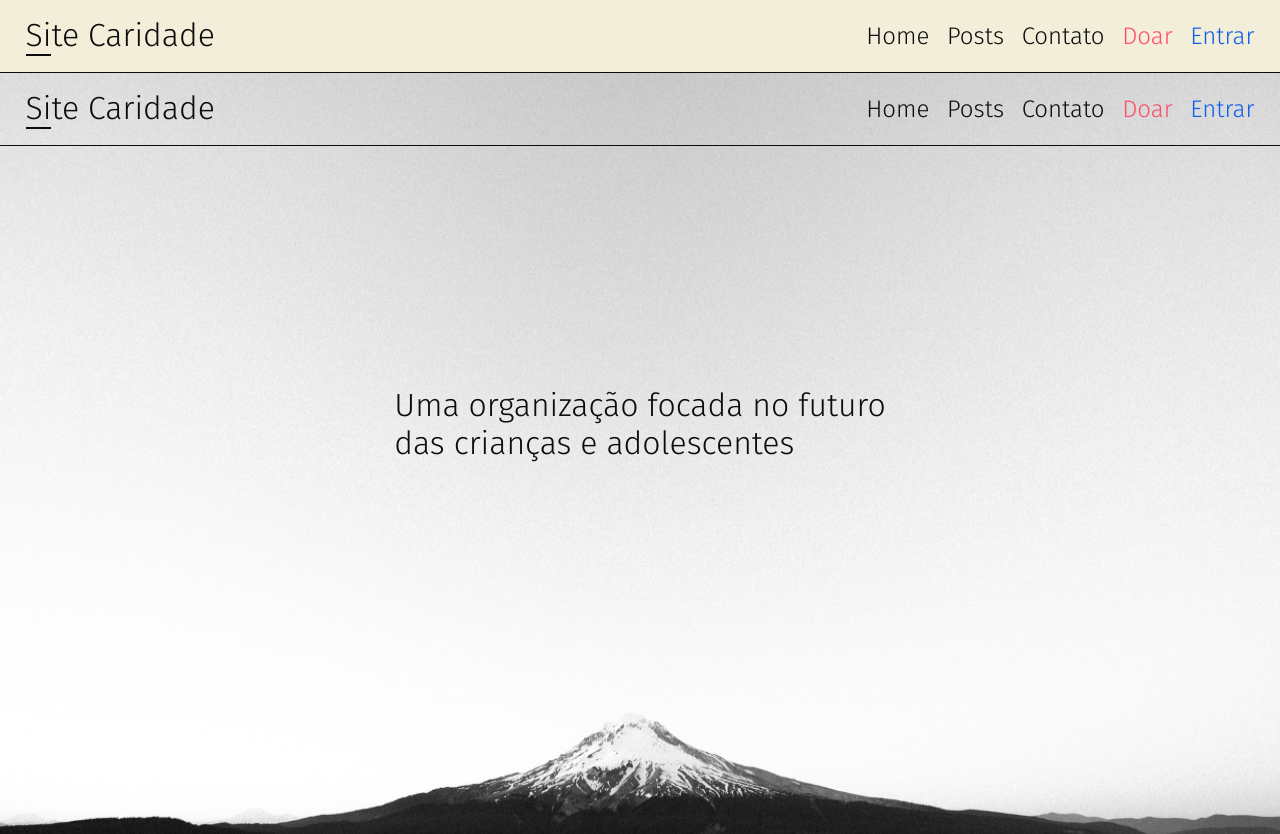
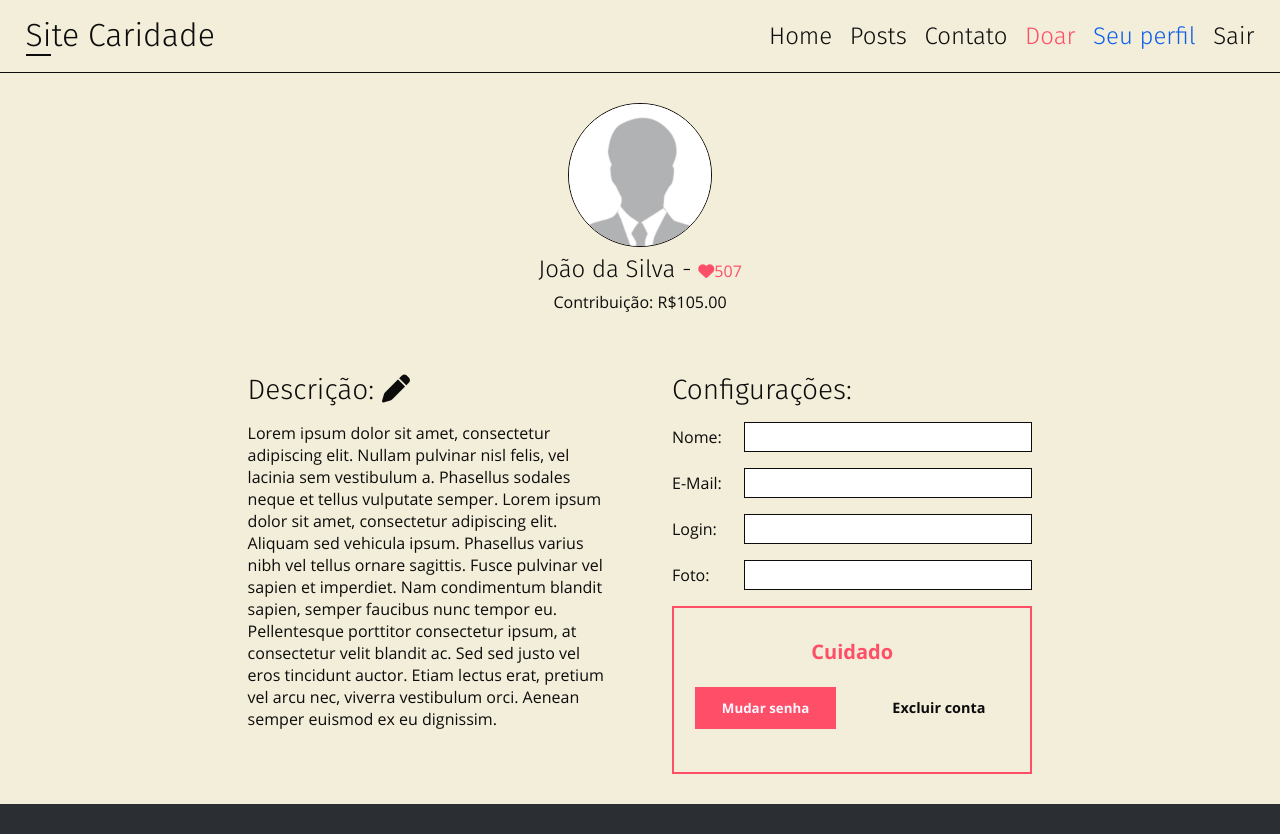
Before and after one commit to Brennon-Oliveira/site-caridade, a React (Create React App) app: page /user in a window 1280 px wide. Shown: the top 834 px of the page. Built offline with nearby package versions, Linux system fonts and the light colour scheme.

Commit message:
Pagina de usuario

```diff
--- a/src/Routes.js
+++ b/src/Routes.js
@@ -7,6 +7,7 @@ import { useState, useContext } from "react";
 import Posts from "./pages/Posts";
 import ProtectedRoute from "./components/ProtectedRoute";
 import Authentication from "./pages/Authentication";
+import CurrentUser from "./pages/CurrentUser";
 
 export default function Routes() {
     const [notShowHeader, setNotShowHeader] = useState([
@@ -32,6 +33,9 @@ export default function Routes() {
                     <ProtectedRoute path="/posts">
                         <Posts />
                     </ProtectedRoute>
+                    <ProtectedRoute path="/user">
+                        <CurrentUser />
+                    </ProtectedRoute>
                     <Route path="/">
                         <Home />
                     </Route>
--- /dev/null
+++ b/src/components/User/EditUser.jsx
@@ -0,0 +1,55 @@
+import style from "../../styles/components/User/EditUser.module.css";
+
+export default function EditUser() {
+    return (
+        <section id={style.editUser}>
+            <div className="container-min">
+                <div className={style.description}>
+                    <h2>
+                        Descrição: <i class="fas fa-pen"></i>
+                    </h2>
+                    <p>
+                        Lorem ipsum dolor sit amet, consectetur adipiscing elit.
+                        Nullam pulvinar nisl felis, vel lacinia sem vestibulum
+                        a. Phasellus sodales neque et tellus vulputate semper.
+                        Lorem ipsum dolor sit amet, consectetur adipiscing elit.
+                        Aliquam sed vehicula ipsum. Phasellus varius nibh vel
+                        tellus ornare sagittis. Fusce pulvinar vel sapien et
+                        imperdiet. Nam condimentum blandit sapien, semper
+                        faucibus nunc tempor eu. Pellentesque porttitor
+                        consectetur ipsum, at consectetur velit blandit ac. Sed
+                        sed justo vel eros tincidunt auctor. Etiam lectus erat,
+                        pretium vel arcu nec, viverra vestibulum orci. Aenean
+                        semper euismod ex eu dignissim.
+                    </p>
+                </div>
+                <div className={style.options}>
+                    <h2>Configurações:</h2>
+                    <div className={style.wrapper}>
+                        <label htmlFor="">Nome</label>
+                        <input type="text" />
+                    </div>
+                    <div className={style.wrapper}>
+                        <label htmlFor="">E-Mail</label>
+                        <input type="text" />
+                    </div>
+                    <div className={style.wrapper}>
+                        <label htmlFor="">Login</label>
+                        <input type="text" />
+                    </div>
+                    <div className={style.wrapper}>
+                        <label htmlFor="">Foto</label>
+                        <input type="text" />
+                    </div>
+                    <div className={style.warning}>
+                        <h3>Cuidado</h3>
+                        <div className={style.btn}>
+                            <button>Mudar senha</button>
+                            <button>Excluir conta</button>
+                        </div>
+                    </div>
+                </div>
+            </div>
+        </section>
+    );
+}
--- /dev/null
+++ b/src/components/User/Profile.jsx
@@ -0,0 +1,19 @@
+import style from "../../styles/components/User/Profile.module.css";
+import userProfile from "../../assets/images/no-profile-img.jpg";
+
+export default function Profile() {
+    return (
+        <section id={style.profile}>
+            <div className="container">
+                <img src={userProfile} alt="" />
+                <h2>
+                    João da Silva -{" "}
+                    <span>
+                        <i class="fas fa-heart"></i>507
+                    </span>
+                </h2>
+                <p>Contribuição: R$105.00</p>
+            </div>
+        </section>
+    );
+}
--- a/src/contexts/AppContext.jsx
+++ b/src/contexts/AppContext.jsx
@@ -8,7 +8,7 @@ export function AppProvider(props) {
 
     const [curRoute, setCurRoute] = useState(window.location.pathname);
 
-    const [isAuth, setIsAuth] = useState(false);
+    const [isAuth, setIsAuth] = useState(true);
     const [userData, setUserData] = useState({});
 
     function openDonationModal(e) {
--- /dev/null
+++ b/src/pages/CurrentUser.jsx
@@ -0,0 +1,11 @@
+import Profile from "../components/User/Profile";
+import EditUser from "../components/User/EditUser";
+
+export default function CurrentUser() {
+    return (
+        <>
+            <Profile />
+            <EditUser />
+        </>
+    );
+}
--- /dev/null
+++ b/src/styles/components/User/EditUser.module.css
@@ -0,0 +1,102 @@
+#editUser > div {
+    display: grid;
+    grid-template-columns: 1fr 1fr;
+}
+
+#editUser > div > div {
+    padding: 0 2rem;
+}
+#editUser h2 {
+    font-size: 1.75rem;
+    margin-bottom: 1rem;
+}
+
+.description p {
+    font-size: 1rem;
+}
+
+.wrapper {
+    display: grid;
+    grid-template-columns: 20% 80%;
+    margin-bottom: 1rem;
+    align-items: center;
+}
+
+.wrapper label {
+    font-size: 1rem;
+}
+
+.wrapper label::after {
+    content: ":";
+}
+
+.wrapper input {
+    height: 30px;
+    border: 1px solid var(--black);
+}
+
+.warning {
+    border: 2px solid var(--red);
+    display: flex;
+    align-items: center;
+    justify-content: center;
+    padding: 30px 2%;
+    flex-direction: column;
+    gap: 0.5rem;
+}
+
+.warning h3 {
+    font-size: 1.25rem;
+    font-family: "Open Sans";
+    font-weight: bold;
+    color: var(--red);
+}
+
+.btn {
+    width: 100%;
+    display: grid;
+    padding: 4%;
+    grid-template-columns: 1fr 1fr;
+    column-gap: 2rem;
+}
+
+.btn button {
+    cursor: pointer;
+}
+
+.btn button:first-of-type {
+    background-color: var(--red);
+    border: 2px solid var(--red);
+    height: 42px;
+    color: var(--white);
+    font-family: "Open Sans";
+    font-weight: bold;
+    transition: background-color 0.3s, color 0.3s;
+}
+
+.btn button:first-of-type:hover {
+    color: var(--red);
+    background-color: transparent;
+}
+
+.btn button:last-of-type {
+    background-color: transparent;
+    border: none;
+    height: 42px;
+    color: var(--black);
+    font-size: 0.9rem;
+    font-family: "Open Sans";
+    font-weight: bold;
+    transition: background-color 0.3s, color 0.3s;
+}
+
+.btn button:last-of-type:hover {
+    text-decoration: underline;
+}
+
+@media screen and (max-width: 850px) {
+    #editUser > div {
+        grid-template-columns: 1fr;
+        row-gap: 1.5rem;
+    }
+}
--- /dev/null
+++ b/src/styles/components/User/Profile.module.css
@@ -0,0 +1,24 @@
+#profile {
+    padding: 30px 0;
+}
+
+#profile > div {
+    display: flex;
+    flex-direction: column;
+    align-items: center;
+    justify-content: center;
+    gap: 0.5rem;
+}
+
+#profile img {
+    width: 9rem;
+    height: 9rem;
+    border-radius: 100%;
+    border: 1px solid var(--black);
+}
+
+#profile h2 span,
+#profile h2 span i {
+    color: var(--red);
+    font-size: 1rem;
+}
```
